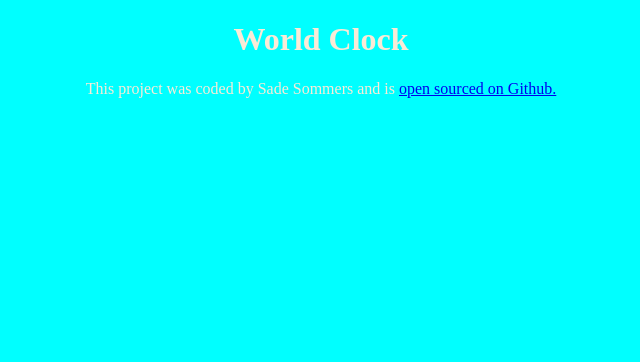
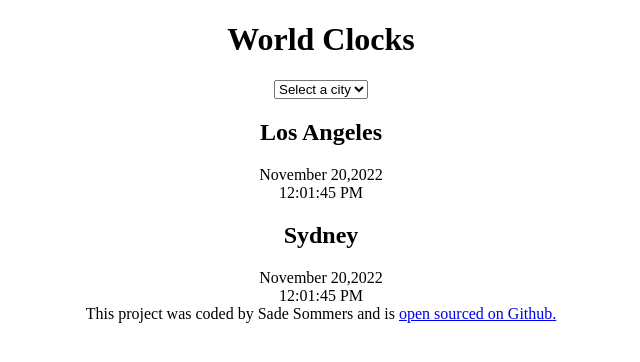
Before and after one commit to summersideup/world-clock, a plain HTML site: page index.html in a window 1280 px wide. Shown: the whole page, without its empty margins (319-959 px from the left). Drawn offline with Linux system fonts and the light colour scheme.

Commit message:
Added the basic HTML

```diff
--- a/css/styles.css
+++ b/css/styles.css
@@ -1,6 +1,6 @@
 body {
-  background: aqua;
-  color: antiquewhite;
+  background: white;
+  color: black;
   text-align: center;
 }
 footer {
--- a/index.html
+++ b/index.html
@@ -9,7 +9,27 @@
 </head>
 
 <body>
-    <h1> World Clock</h1>
+    <div class="container"></div>
+    <h1> World Clocks</h1>
+
+    <select>
+        <option value="">Select a city</option>
+        <option value="">Paris </option>
+        <option value="">London </option>
+        <option value="">New York </option>
+    </select>
+
+    <div class="city">
+        <h2> Los Angeles </h2>
+        <div class="date"> November 20,2022</div>
+        <div class="time">12:01:45 PM</div>
+    </div>
+
+    <div class="city">
+        <h2> Sydney </h2>
+        <div class="date"> November 20,2022</div>
+        <div class="time">12:01:45 PM</div>
+    </div>
     <footer>
         This project was coded by Sade Sommers and is <a href="https://github.com/summersideup/world-clock"
             target="_blank">open sourced on Github.</a>
```
